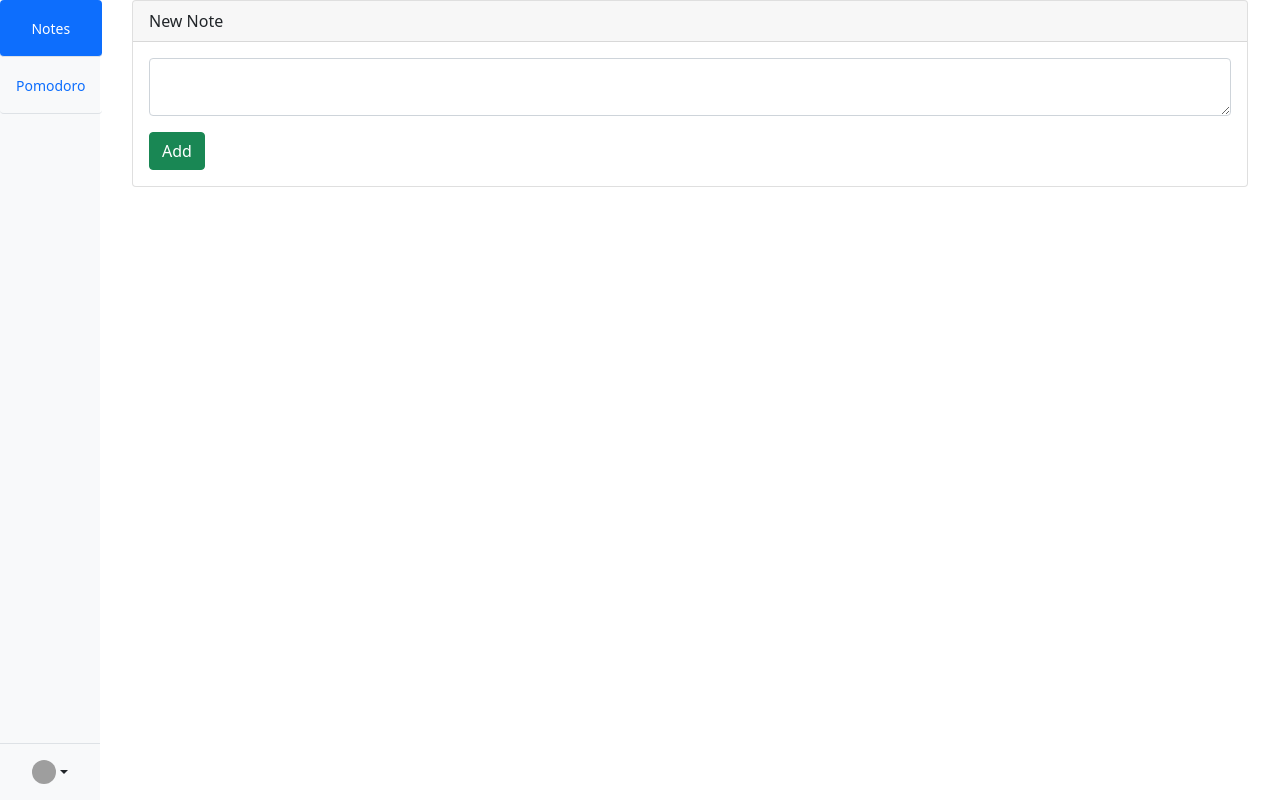
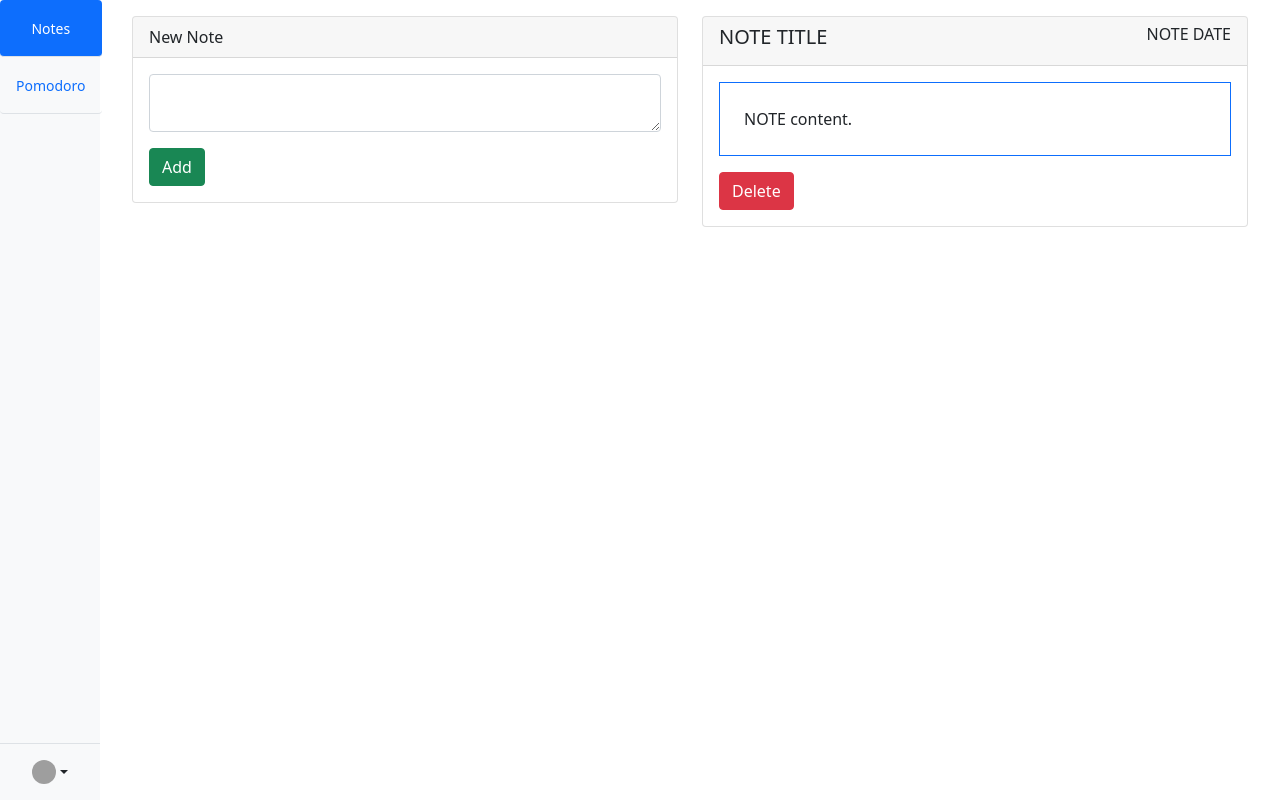
Before and after one commit to jardajohnson/ProductivityPy, a Flask app: page / in a window 1280 px wide. Run offline with Flask 2, Linux system fonts and the light colour scheme; grey boxes are pictures that could not be loaded.

Commit message:
add user notes template to dashboard

```diff
--- a/app/templates/dashboard.html
+++ b/app/templates/dashboard.html
@@ -37,8 +37,9 @@
 					</ul>
 				</div>
 			</div>
-			<div class="container">
+			<div class="container pt-3">
 				<div class="row">
+					<!-- New Note section -->
 					<div class="col">
 						<form action="/note/new">
 							<div class="card">
@@ -55,6 +56,21 @@
 							</div>
 						</form>
 					</div>
+					<!-- User Notes section -->
+					<div class="col">
+						<div class="card">
+							<div class="card-header d-flex justify-content-between text-center">
+								<h5>NOTE TITLE</h5>
+								<h6>NOTE DATE</h6>
+							</div>
+							<div class="card-body">
+								<div class="border border-primary p-4">
+									<p class="card-text">NOTE content.</p>
+								</div>
+								<a href="/note/delete/" class="btn btn-danger mt-3">Delete</a>
+							</div>
+						</div>
+					</div>
 				</div>
 			</div>
 		</div>
```
